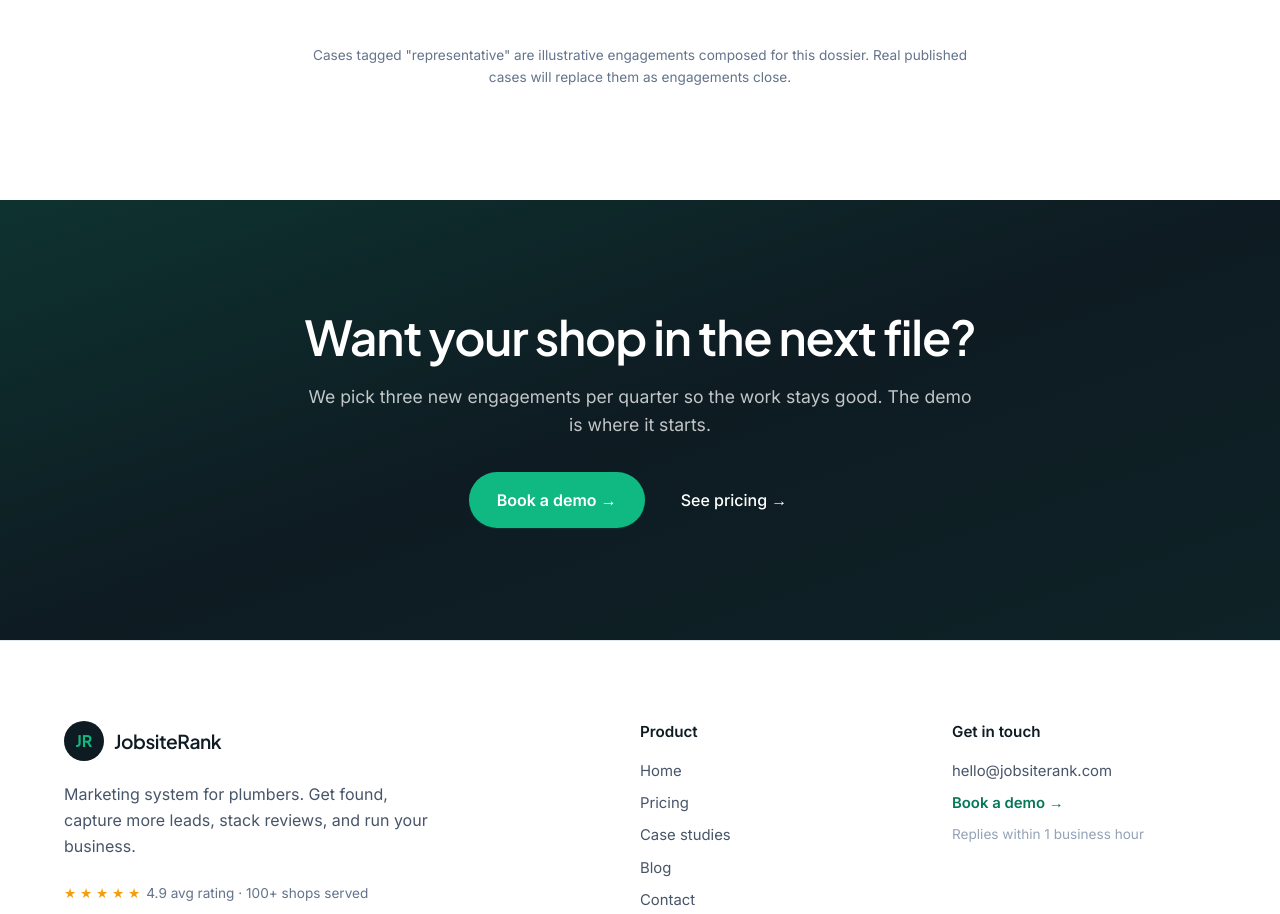
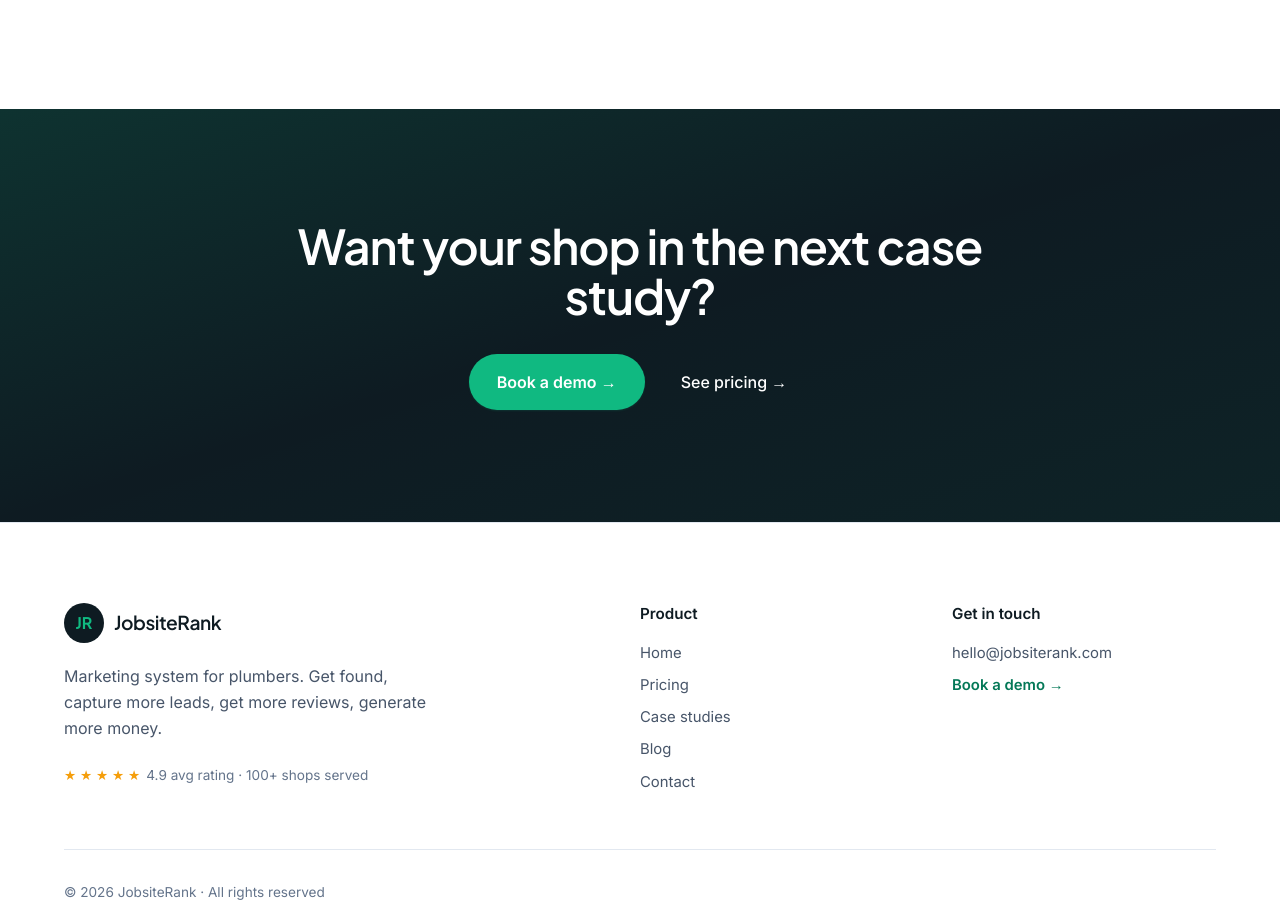
Before and after one commit to leoshah/jobsiterank-marketing, an Astro site: page /case-studies in a window 1280 px wide. Shown: the part 1819-2733 px from the top of the page. Built offline with nearby package versions, Linux system fonts and the light colour scheme; Astro itself is replaced by a stand-in of ours.

Commit message:
Case studies CTA: 'next file' -> 'next case study', drop 'three engagements per quarter' line + representative disclaimer. Footer: new tagline ('get more reviews, generate more money'), drop 'Replies within 1 business hour'

```diff
--- a/src/components/Footer.astro
+++ b/src/components/Footer.astro
@@ -11,7 +11,7 @@
           <span class="font-display text-[1.2rem] font-semibold tracking-tight">JobsiteRank</span>
         </a>
         <p class="text-[color:var(--color-slate-600)] max-w-sm leading-relaxed">
-          Marketing system for plumbers. Get found, capture more leads, stack reviews, and run your business.
+          Marketing system for plumbers. Get found, capture more leads, get more reviews, generate more money.
         </p>
         <div class="mt-6 flex items-center gap-1.5 text-[color:var(--color-slate-500)] text-[0.85rem]">
           <span class="text-[color:var(--color-warning)]">★ ★ ★ ★ ★</span>
@@ -35,7 +35,6 @@
         <ul class="space-y-2.5 text-[0.93rem] text-[color:var(--color-slate-600)]">
           <li><a href="mailto:hello@jobsiterank.com" class="hover:text-[color:var(--color-accent-dark)] transition-colors">hello@jobsiterank.com</a></li>
           <li><a href="/contact" class="hover:text-[color:var(--color-accent-dark)] transition-colors font-semibold text-[color:var(--color-accent-dark)]">Book a demo →</a></li>
-          <li class="text-[color:var(--color-slate-400)] text-[0.85rem]">Replies within 1 business hour</li>
         </ul>
       </div>
     </div>
--- a/src/pages/case-studies/index.astro
+++ b/src/pages/case-studies/index.astro
@@ -108,9 +108,6 @@
         No case files in this category yet.
       </p>
 
-      <p class="mt-12 text-center text-[0.85rem] text-[color:var(--color-slate-500)] max-w-2xl mx-auto">
-        Cases tagged "representative" are illustrative engagements composed for this dossier. Real published cases will replace them as engagements close.
-      </p>
     </div>
   </section>
 
@@ -120,11 +117,8 @@
     <div class="container-page section-padding relative">
       <div class="max-w-3xl mx-auto text-center">
         <h2 class="font-display text-[2.2rem] md:text-[3rem] leading-[1.05] tracking-tight text-[color:var(--color-paper)]">
-          Want your shop in the next file?
+          Want your shop in the next case study?
         </h2>
-        <p class="mt-5 text-[1.1rem] leading-relaxed text-[color:var(--color-paper)]/75 max-w-2xl mx-auto">
-          We pick three new engagements per quarter so the work stays good. The demo is where it starts.
-        </p>
         <div class="mt-8 flex flex-wrap items-center justify-center gap-3">
           <a href="/contact" class="btn-accent text-[1rem] !py-4 !px-7">Book a demo →</a>
           <a href="/pricing" class="inline-flex items-center gap-2 text-[color:var(--color-paper)] text-[1rem] font-medium px-6 py-4 hover:text-[color:var(--color-accent)] transition-colors">
```
